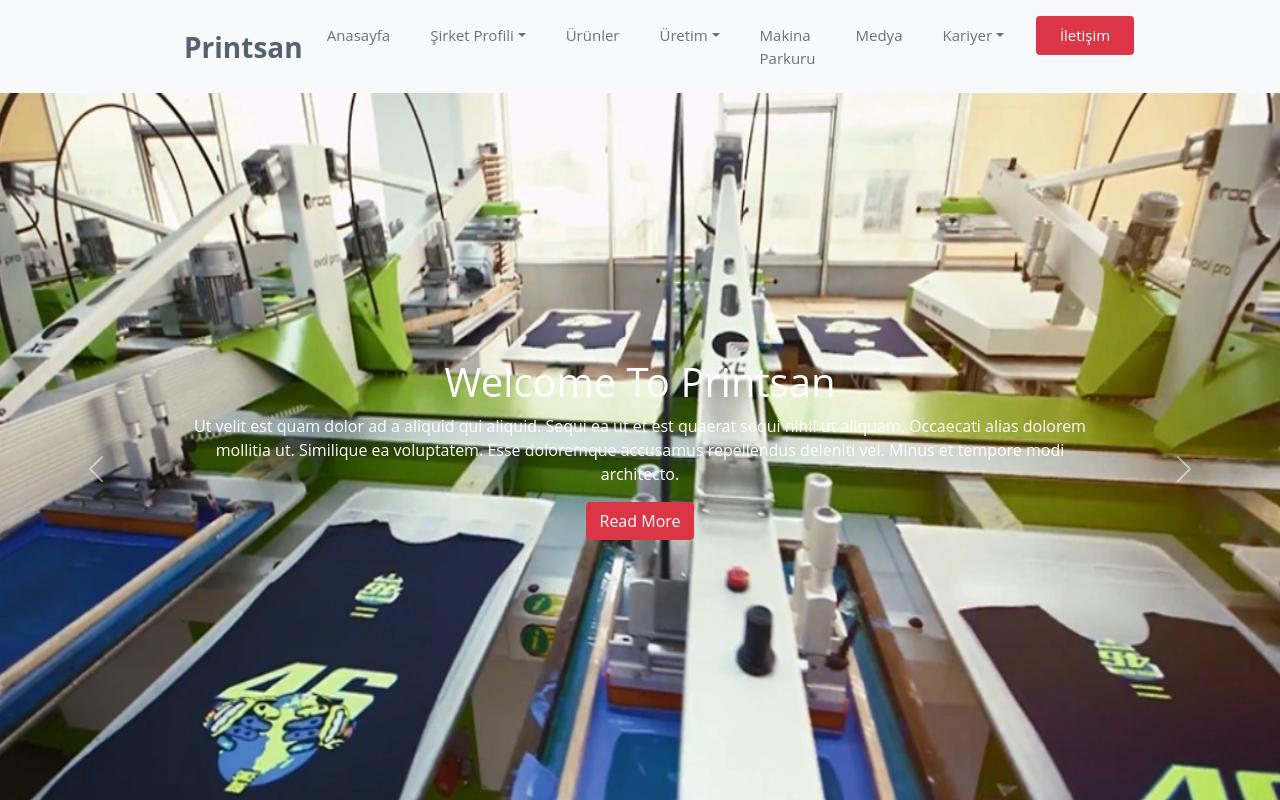
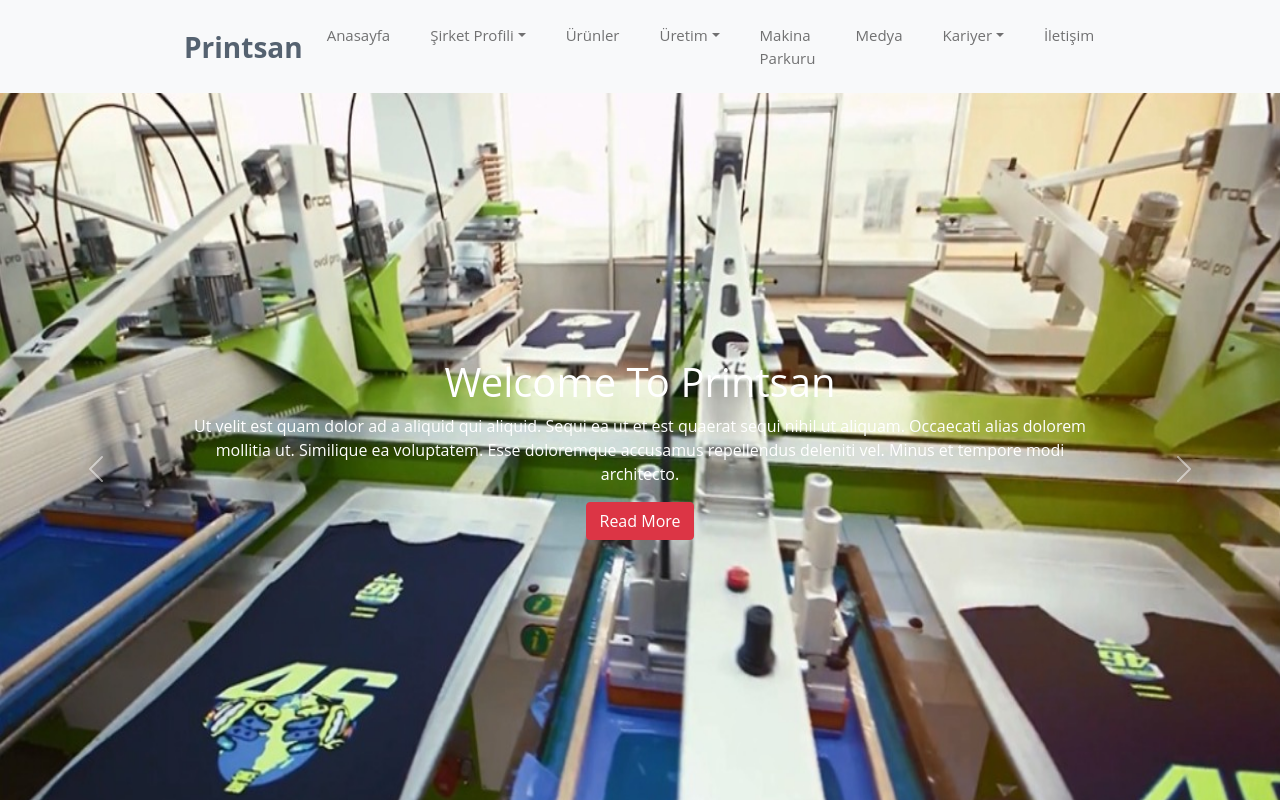
Before and after one commit to muhammetaksoy/PrintsanWebsiteFrontend, a React (Create React App) app: page / in a window 1280 px wide. Shown: the top 800 px of the page. Built offline with nearby package versions, Linux system fonts and the light colour scheme.

Commit message:
header edited

```diff
--- a/src/Pages/Anasayfa/Components/header.js
+++ b/src/Pages/Anasayfa/Components/header.js
@@ -39,10 +39,10 @@
                             </li>
 
                             <li className="nav-item me-4">
-                                <a className="nav-link ">Makina Parkuru</a>
+                                <a className="nav-link " href="#">Makina Parkuru</a>
                             </li>
                             <li className="nav-item me-4">
-                                <a className="nav-link ">Medya</a>
+                                <a className="nav-link " href="#">Medya</a>
                             </li>
                             <li className="nav-item me-4 dropdown">
                                 <a className="nav-link dropdown-toggle" href="#" id="navbarDropdown" role="button" data-bs-toggle="dropdown" aria-expanded="false">
@@ -54,7 +54,7 @@
                                 </ul>
                             </li>
                             <li className="nav-item me-4">
-                                <a className="nav-link bg-danger px-4 text-white rounded ">İletişim</a>
+                                <a className="nav-link " href="#">İletişim</a>
                             </li>
 
                         </ul>
```
Also changed, not shown: 1 other file (tests, documents, lock files or other folders).
